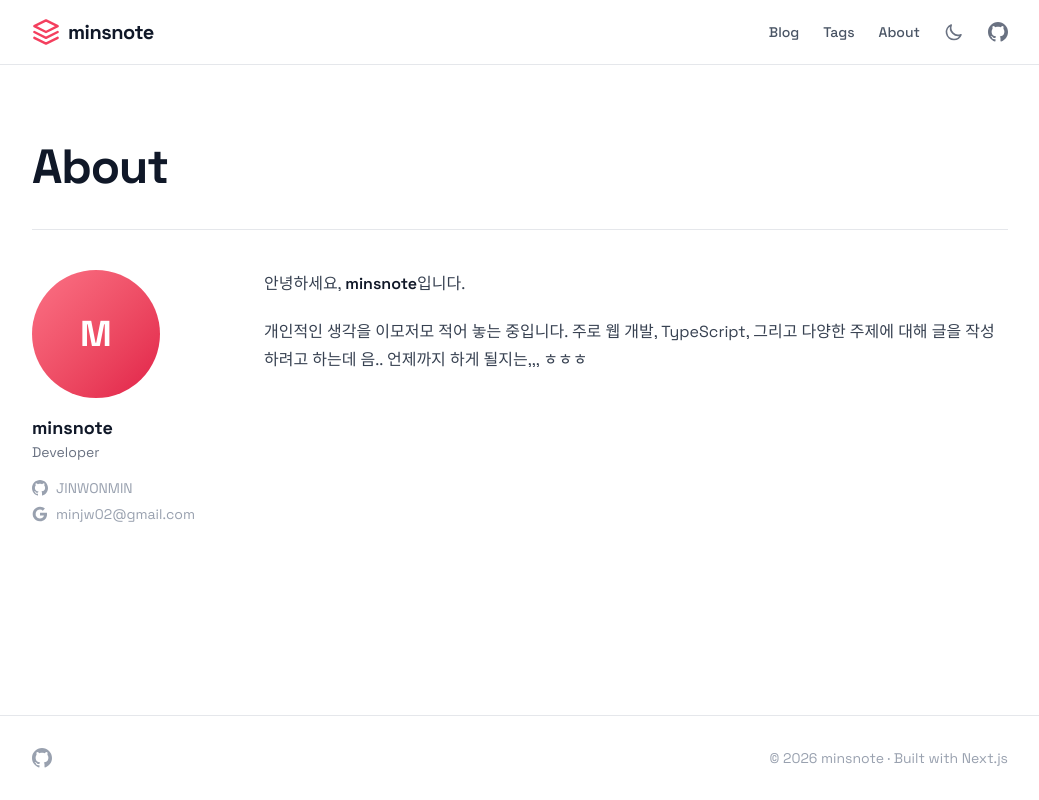
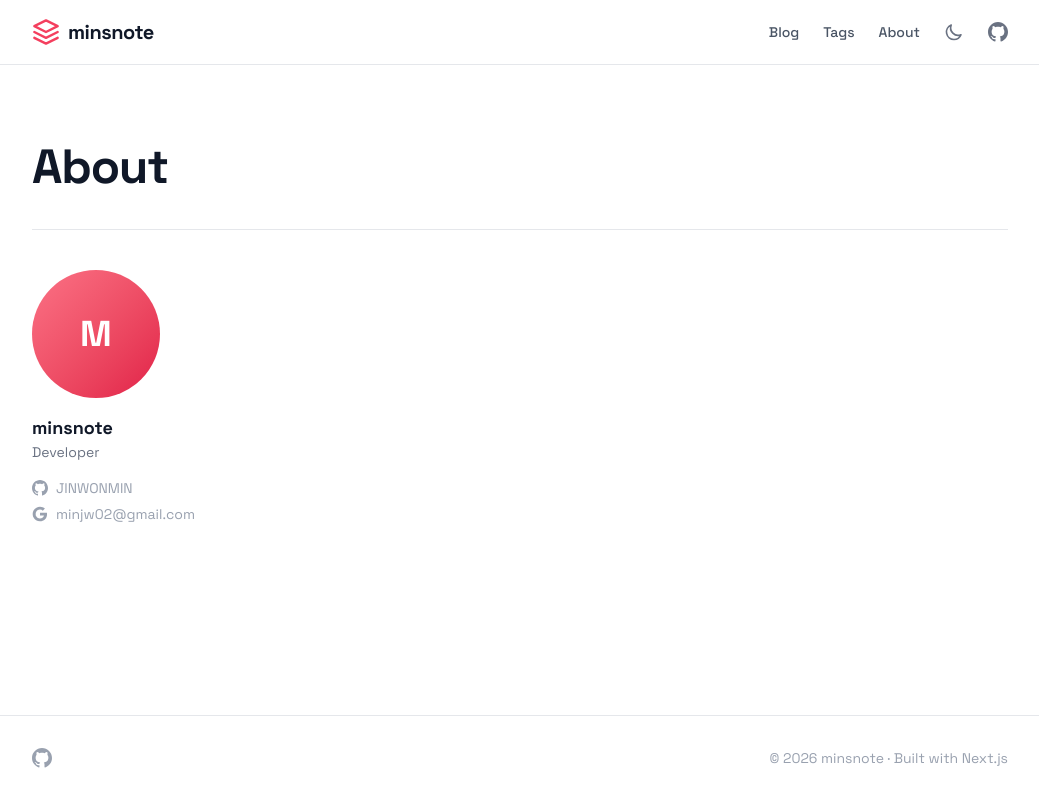
Before and after one commit to JINWONMIN/minsnote.github.io, a Next.js app: page /about in a window 1280 px wide. Shown: the whole page, without its empty margins (120-1159 px from the left). Built offline with nearby package versions, Linux system fonts and the light colour scheme; no server answers.

Commit message:
Remove bio text from about page
Removed Korean bio text from the about page.

```diff
--- a/src/app/about/page.tsx
+++ b/src/app/about/page.tsx
@@ -21,11 +21,10 @@ export default function AboutPage() {
           {/* Bio */}
           <div className="prose prose-gray dark:prose-invert max-w-none flex-1">
             <p>
-              안녕하세요, <strong>minsnote</strong>입니다.
+
             </p>
             <p>
-              개인적인 생각을 이모저모 적어 놓는 중입니다.
-              주로 웹 개발, TypeScript, 그리고 다양한 주제에 대해 글을 작성하려고 하는데 음.. 언제까지 하게 될지는,,, ㅎㅎㅎ
+
             </p>
           </div>
         </div>
```
